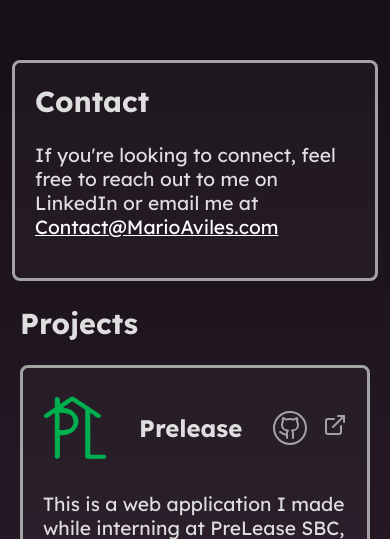
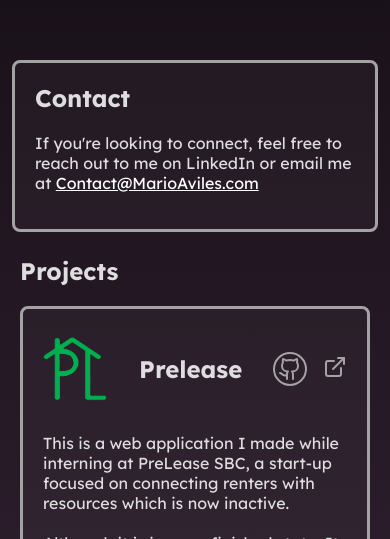
Before and after one commit to MarioAviles19/Portfolio, a SvelteKit app: page / in a window 390 px wide. Shown: the part 844-1383 px from the top of the page. Built offline with nearby package versions, Linux system fonts and the light colour scheme.

Commit message:
Changed font size on smaller screens

```diff
--- a/src/routes/+page.svelte
+++ b/src/routes/+page.svelte
@@ -105,6 +105,7 @@
     h2{
         margin-top: 0;
     }
+
     .name{
         color:#00000000;
         background:linear-gradient(-45deg, rgb(206, 61, 255), orange);
--- a/static/app.css
+++ b/static/app.css
@@ -22,3 +22,9 @@
 a{
     color:white;
 }
+
+@media screen and (max-width: 440px) {
+    body{
+        font-size:1rem;
+    }
+}
```
